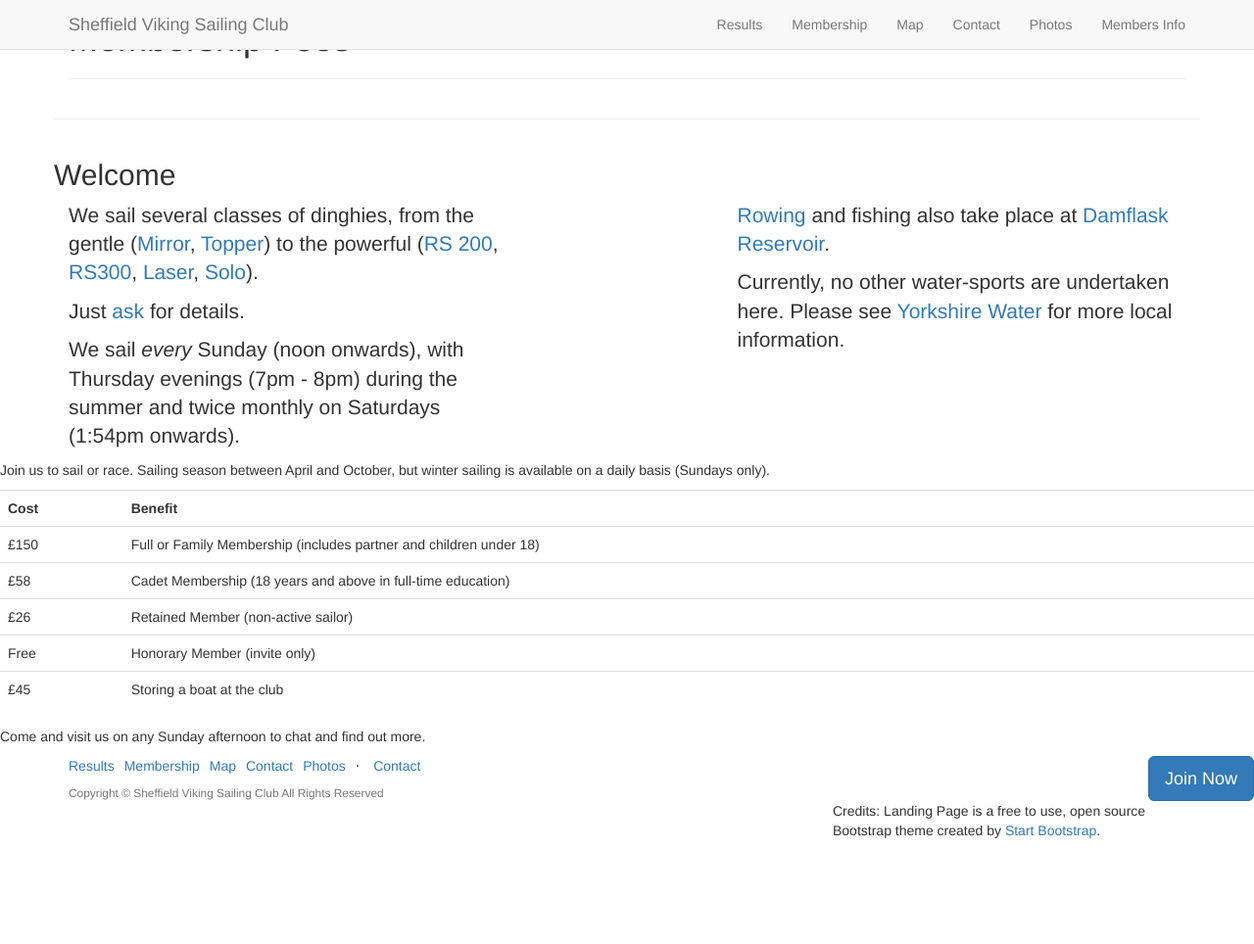
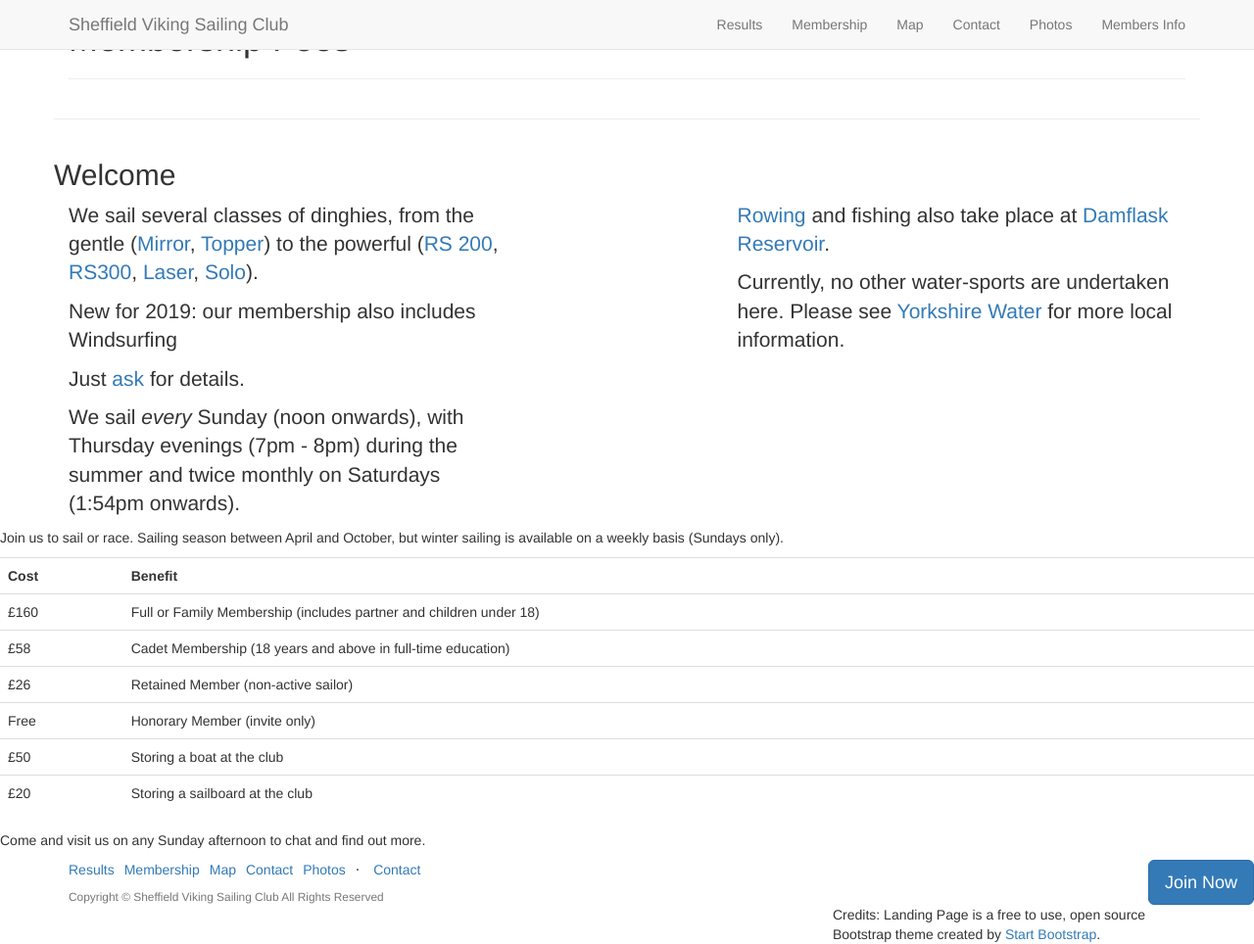
Before and after one commit to svsc/svsc.github.io, a Jekyll site: the page built from _posts/2014-09-22-membership-2.markdown, in a window 1280 px wide and 964 px high. Shown: the whole window at 98% size. Built offline with Jekyll 4.4.1, drawn with Linux system fonts in a browser that asks for light colours; nearby versions of some CDN libraries; library files that are not in the unit come from our copies.

Commit message:
Mention Widsurfing. Update price table.

```diff
--- a/_layouts/default.html
+++ b/_layouts/default.html
@@ -16,6 +16,8 @@
                 <div class="lead">
 		                <div class="col-lg-5 col-sm-6">
 												<p>We sail several classes of dinghies, from the gentle (<a href="http://www.ukmirrorsailing.com/">Mirror</a>, <a href="http://www.gbrtopper.co.uk/">Topper</a>) to the powerful (<a href="http://www.rs-association.com/index.asp?fleet=RS200">RS 200</a>, <a href="http://www.rs-association.com/index.asp?fleet=RS300">RS300</a>, <a href="http://www.laser.org.uk/">Laser</a>, <a href="http://www.solosailing.org.uk/index.asp">Solo</a>).</p>
+
+												<p>New for 2019: our membership also includes Windsurfing</p>
 
 											  <p>Just <a href="mailto:info@sheffieldviking.org.uk">ask</a> for details.</p>
 
--- a/_posts/2014-09-22-membership-2.markdown
+++ b/_posts/2014-09-22-membership-2.markdown
@@ -6,12 +6,12 @@ title: Membership Fees
 id: membership
 description: |
 ---
-  <p>Join us to sail or race. Sailing season between April and October, but winter sailing is available on a daily basis (Sundays only).
+  <p>Join us to sail or race. Sailing season between April and October, but winter sailing is available on a weekly basis (Sundays only).
   <table class="table table-hover">
   <tbody>
   <tr><th>Cost</th><th>Benefit</th></tr>
   <tr>
-  <td>£150</td>
+  <td>£160</td>
   <td>Full or Family Membership (includes partner and children under 18)</td>
   </tr>
   <tr>
@@ -27,8 +27,12 @@ description: |
   <td>Honorary Member (invite only)</td>
   </tr>
   <tr>
-  <td>£45</td>
+  <td>£50</td>
   <td>Storing a boat at the club</td>
+  </tr>
+  <tr>
+  <td>£20</td>
+  <td>Storing a sailboard at the club</td>
   </tr>
   </tbody>
   </table>
```
Also changed, not shown: 1 other file.
